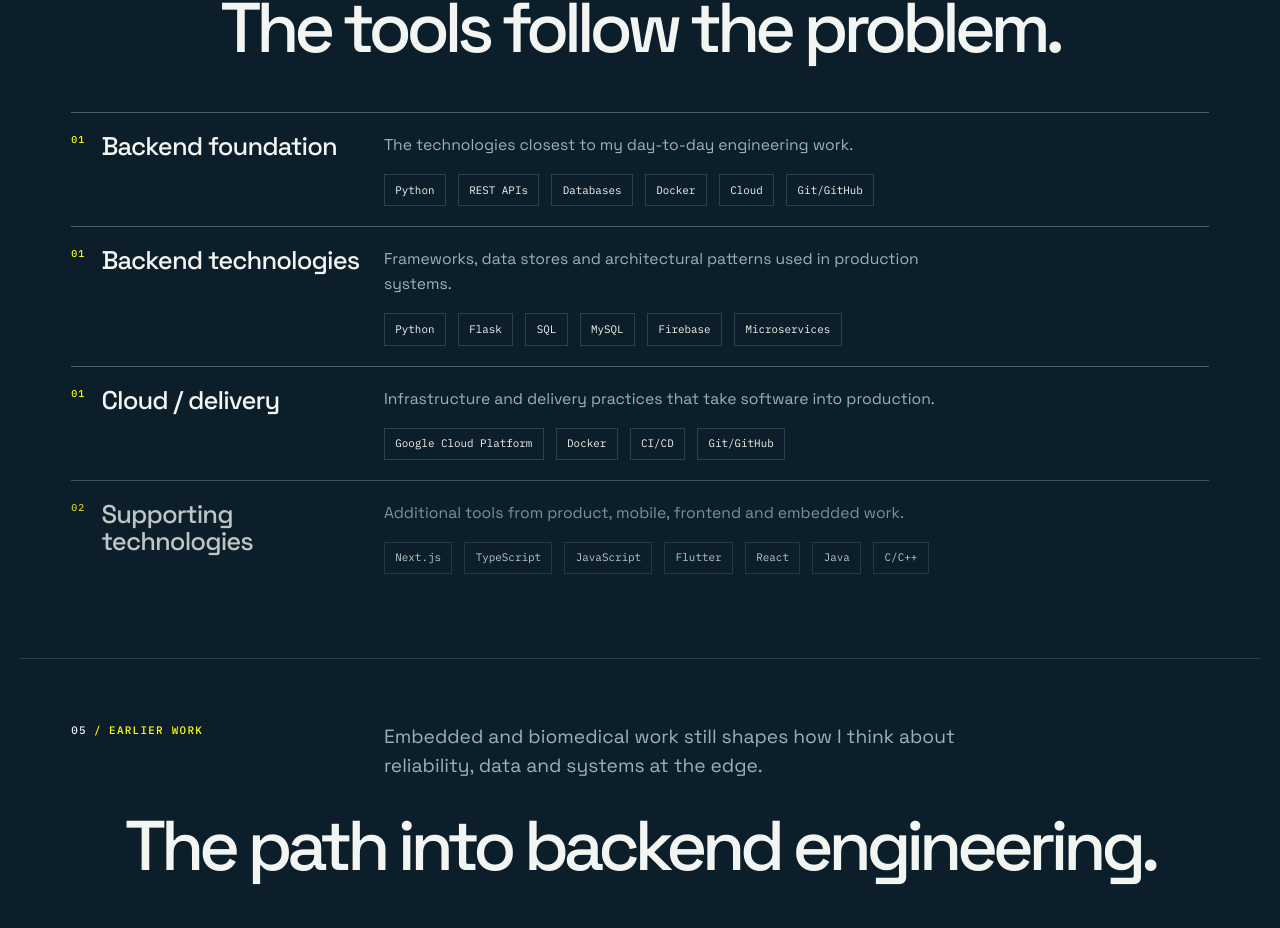
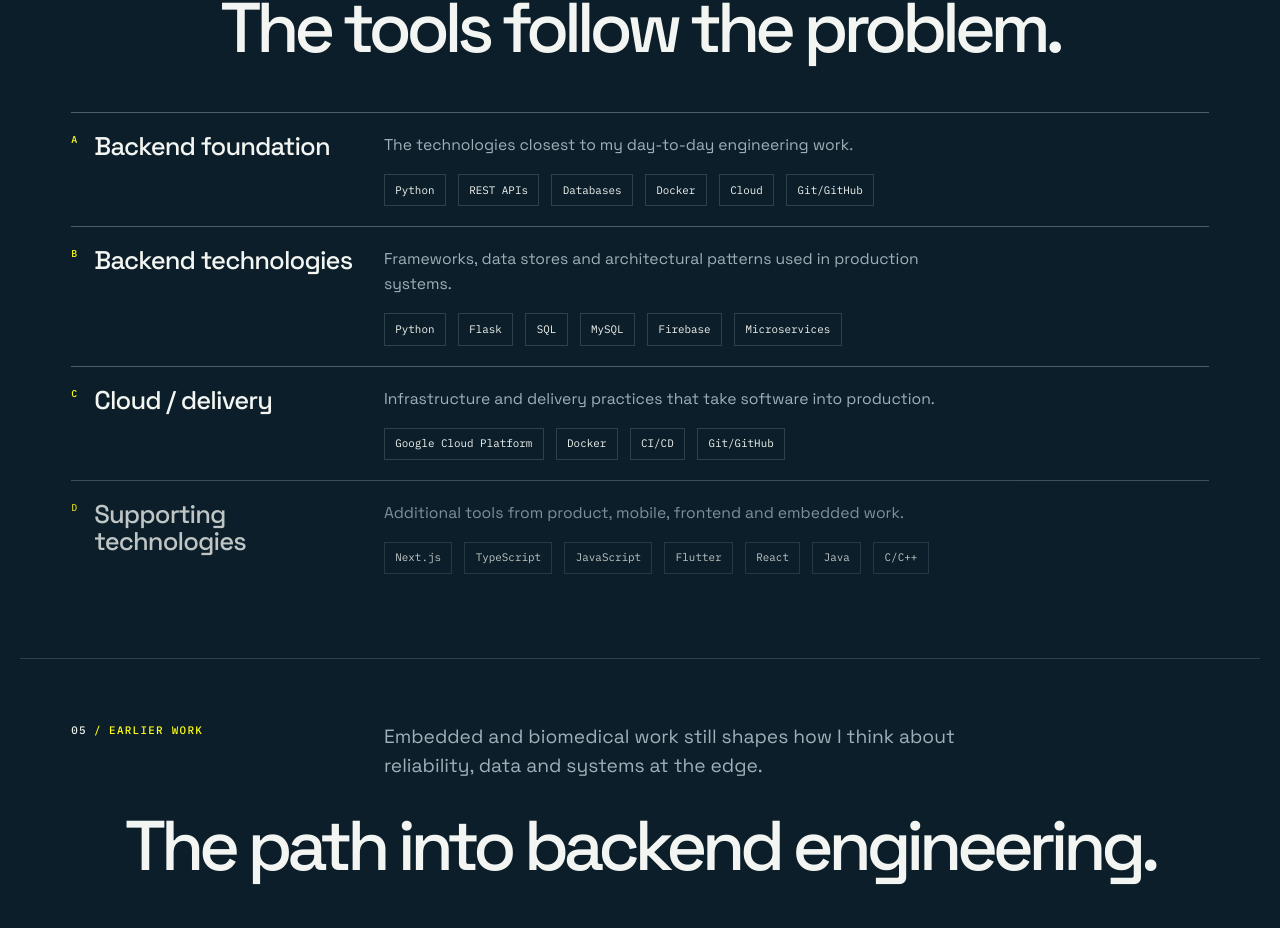
Before and after one commit to Dalpiva/wesleydalpiva, a Next.js app: page / in a window 1280 px wide. Shown: the part 4649-5577 px from the top of the page. Built offline with nearby package versions, Linux system fonts and the light colour scheme.

Commit message:
FIX: Categoriza alfabeticamente subtopicos

```diff
--- a/app/components/site/StackSection.tsx
+++ b/app/components/site/StackSection.tsx
@@ -22,7 +22,7 @@ export default function StackSection({ locale }: StackSectionProps) {
         {stackGroups.map((group) => (
           <article className={`stack-group stack-group-${group.priority}`} key={group.id}>
             <div className="stack-group-heading">
-              <p className="meta-label">{group.priority === "primary" ? "01" : "02"}</p>
+              <p className="meta-label">{group.marker}</p>
               <h3>{translate(group.label, locale)}</h3>
             </div>
             <div>
--- a/constants/stack.ts
+++ b/constants/stack.ts
@@ -3,6 +3,7 @@ import type { StackGroup } from "./types"
 export const stackGroups = [
   {
     id: "backend-core",
+    marker: "A",
     label: { en: "Backend foundation", "pt-BR": "Fundação backend" },
     description: {
       en: "The technologies closest to my day-to-day engineering work.",
@@ -13,6 +14,7 @@ export const stackGroups = [
   },
   {
     id: "backend-technologies",
+    marker: "B",
     label: { en: "Backend technologies", "pt-BR": "Tecnologias backend" },
     description: {
       en: "Frameworks, data stores and architectural patterns used in production systems.",
@@ -23,6 +25,7 @@ export const stackGroups = [
   },
   {
     id: "cloud-delivery",
+    marker: "C",
     label: { en: "Cloud / delivery", "pt-BR": "Cloud / entrega" },
     description: {
       en: "Infrastructure and delivery practices that take software into production.",
@@ -33,6 +36,7 @@ export const stackGroups = [
   },
   {
     id: "supporting",
+    marker: "D",
     label: { en: "Supporting technologies", "pt-BR": "Tecnologias de apoio" },
     description: {
       en: "Additional tools from product, mobile, frontend and embedded work.",
--- a/constants/types.ts
+++ b/constants/types.ts
@@ -45,6 +45,7 @@ export type System = {
 
 export type StackGroup = {
   readonly id: string
+  readonly marker: string
   readonly label: LocalizedText
   readonly description: LocalizedText
   readonly priority: "primary" | "secondary"
```
